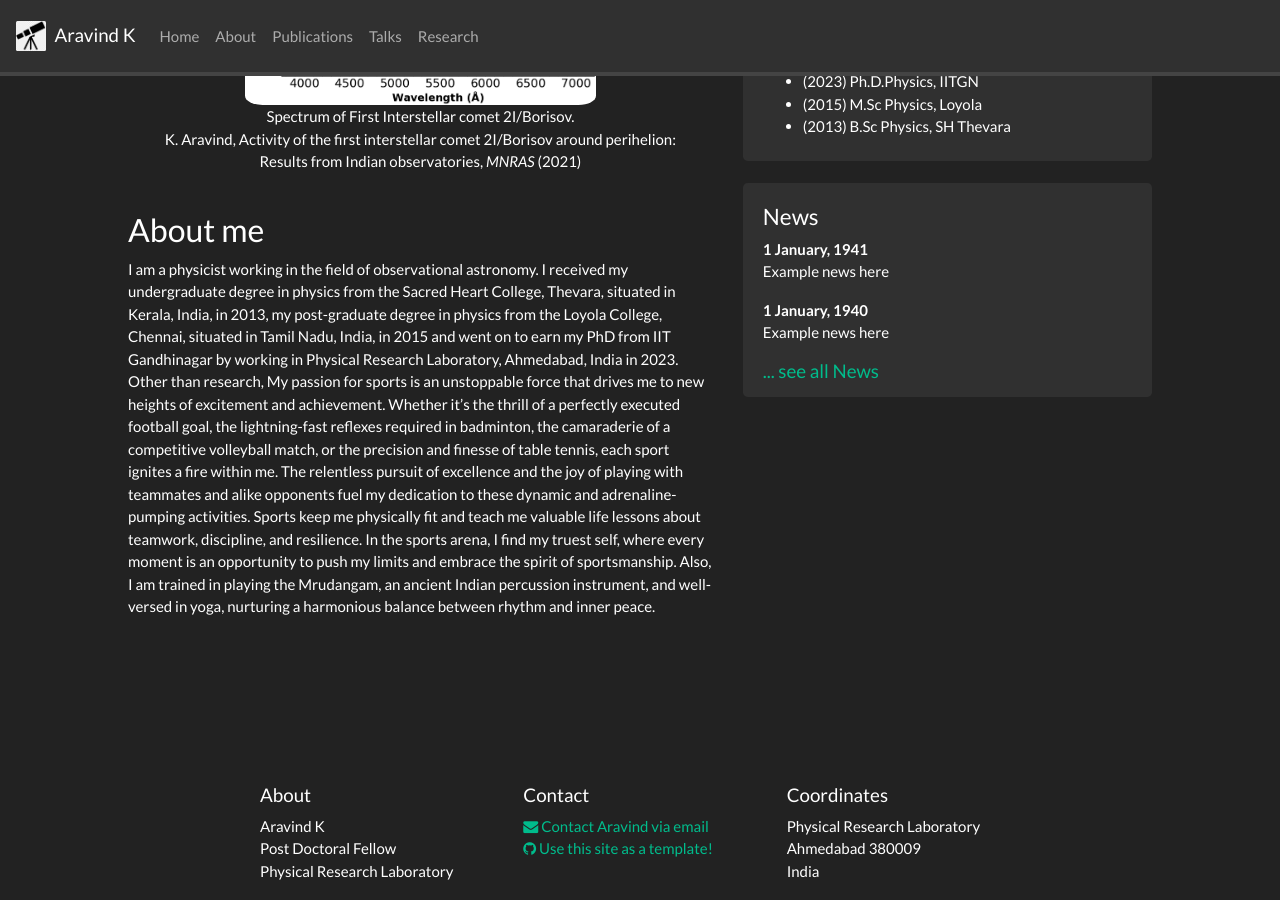
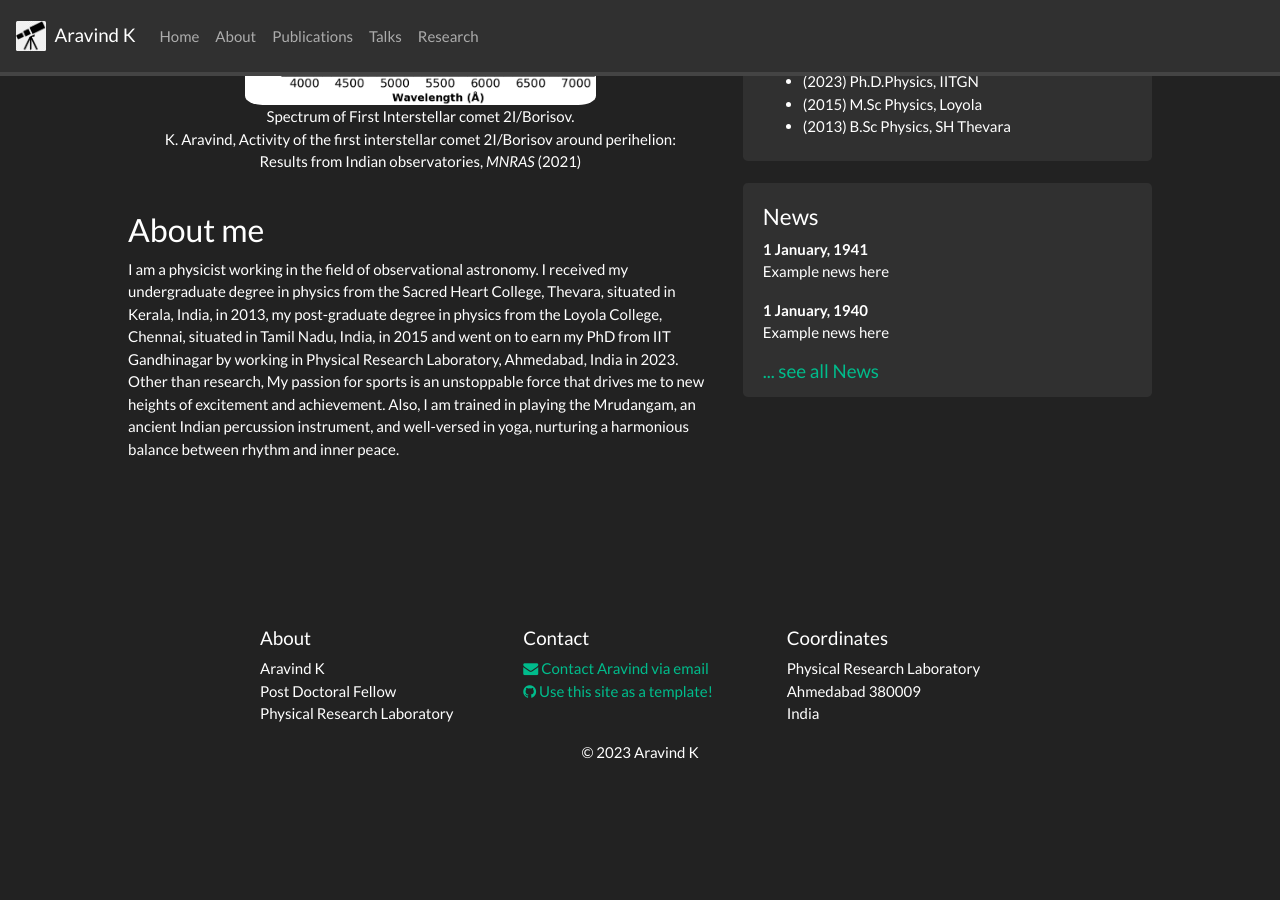
Before and after one commit to DrAravind1192/DrAravind1192.github.io, a Jekyll site: the page built from _pages/home.md, in a window 1280 px wide and 900 px high, scrolled down 680 px. Built offline with Jekyll 4.4.1, drawn with Linux system fonts in a browser that asks for light colours; nearby versions of some CDN libraries; a style sheet for code colours, icons or effects is not loaded; after the commit the page ends 1459 px from its top, so only the background shows below that.

Commit message:
Update home.md

```diff
--- a/_pages/home.md
+++ b/_pages/home.md
@@ -25,5 +25,5 @@ Results from Indian observatories, <i>MNRAS</i> (2021)
 
 I am a physicist working in the field of observational astronomy.
 I received my undergraduate degree in physics from the Sacred Heart College, Thevara, situated in Kerala, India, in 2013, my post-graduate degree in physics from the Loyola College, Chennai, situated in Tamil Nadu, India, in 2015  and went on to earn my PhD from IIT Gandhinagar by working in Physical Research Laboratory, Ahmedabad, India in 2023.
-Other than research, My passion for sports is an unstoppable force that drives me to new heights of excitement and achievement. Whether it's the thrill of a perfectly executed football goal, the lightning-fast reflexes required in badminton, the camaraderie of a competitive volleyball match, or the precision and finesse of table tennis, each sport ignites a fire within me. The relentless pursuit of excellence and the joy of playing with teammates and alike opponents fuel my dedication to these dynamic and adrenaline-pumping activities. Sports keep me physically fit and teach me valuable life lessons about teamwork, discipline, and resilience. In the sports arena, I find my truest self, where every moment is an opportunity to push my limits and embrace the spirit of sportsmanship.
-Also, I am trained in playing the Mrudangam, an ancient Indian percussion instrument, and well-versed in yoga, nurturing a harmonious balance between rhythm and inner peace.
+Other than research, My passion for sports is an unstoppable force that drives me to new heights of excitement and achievement. Also, I am trained in playing the Mrudangam, an ancient Indian percussion instrument, and well-versed in yoga, nurturing a harmonious balance between rhythm and inner peace.
+<!-- Whether it's the thrill of a perfectly executed football goal, the lightning-fast reflexes required in badminton, the camaraderie of a competitive volleyball match, or the precision and finesse of table tennis, each sport ignites a fire within me. The relentless pursuit of excellence and the joy of playing with teammates and alike opponents fuel my dedication to these dynamic and adrenaline-pumping activities. Sports keep me physically fit and teach me valuable life lessons about teamwork, discipline, and resilience. In the sports arena, I find my truest self, where every moment is an opportunity to push my limits and embrace the spirit of sportsmanship.-->
```
